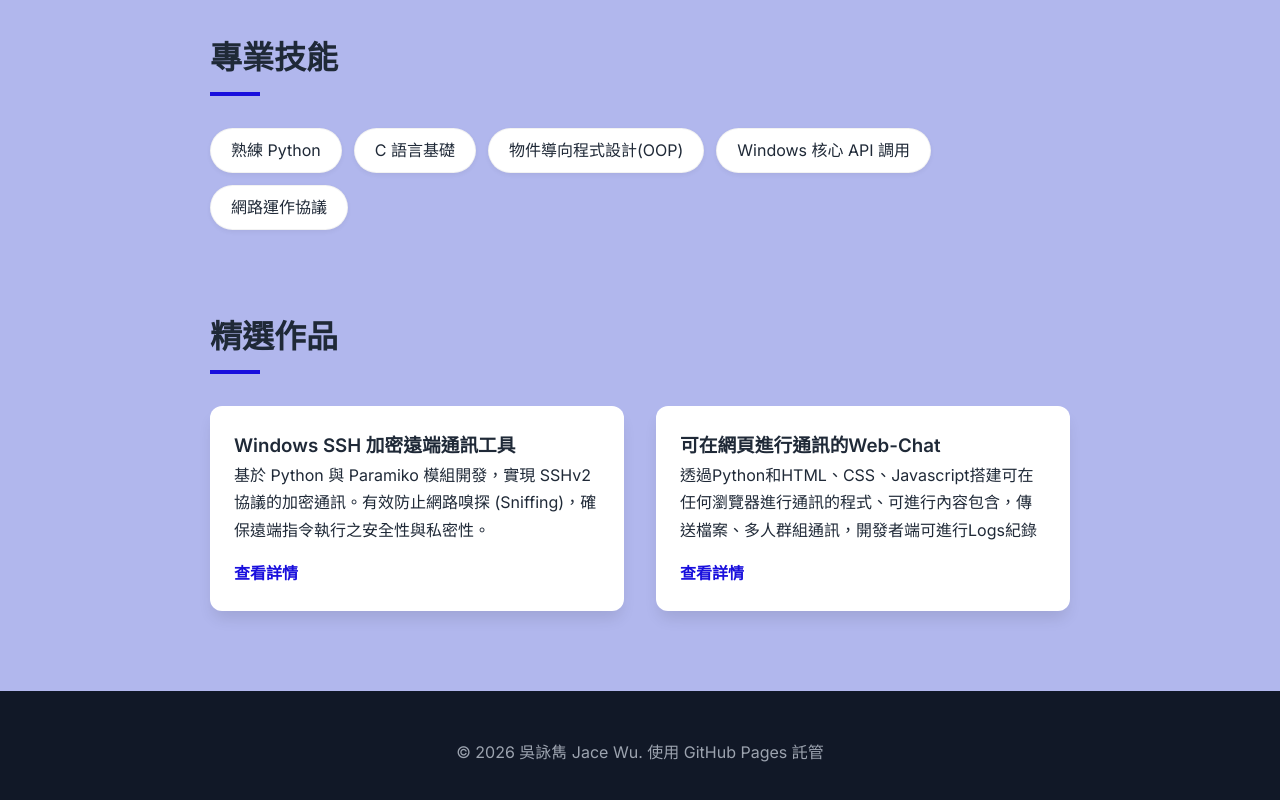
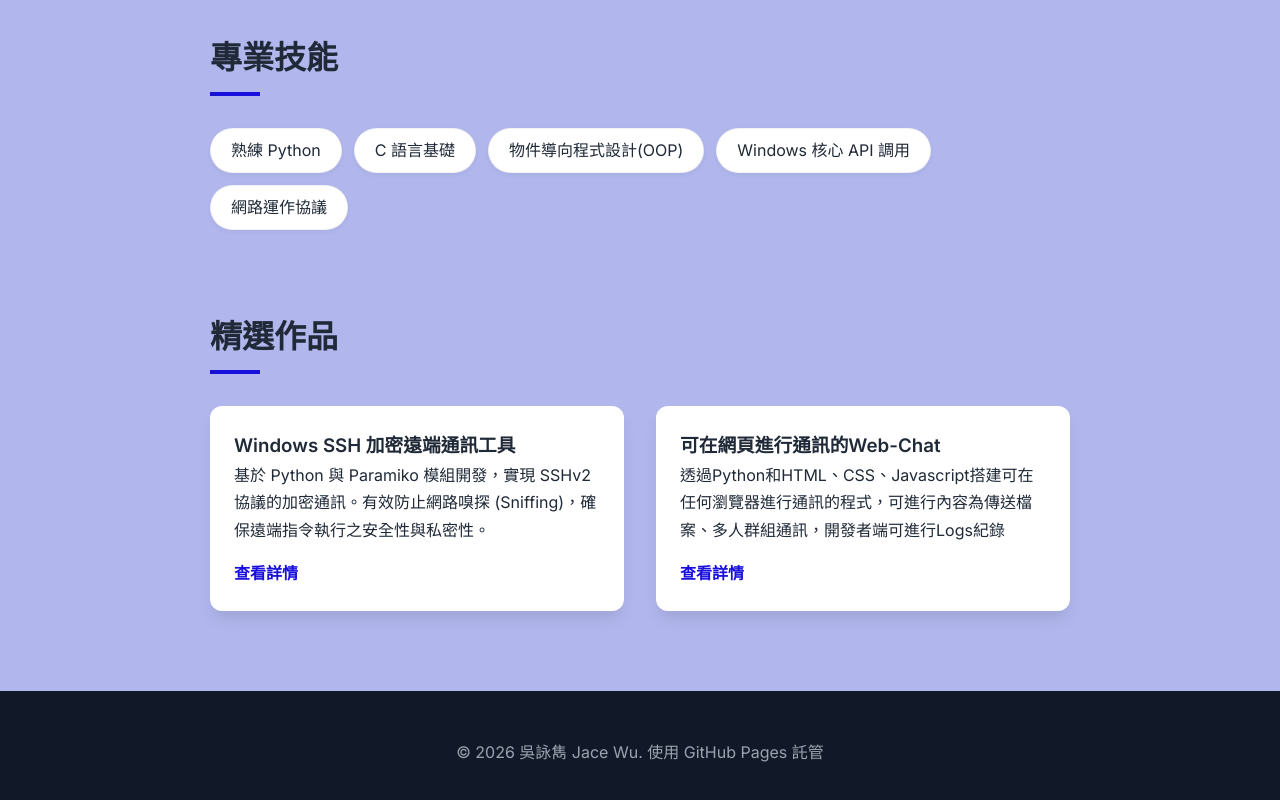
Before and after one commit to weston-cybersecurity/Personal-Resume, a plain HTML site: page index.html in a window 1280 px wide. Shown: the part 1193-1993 px from the top of the page. Drawn offline with Linux system fonts and the light colour scheme.

Commit message:
Update index.html

```diff
--- a/index.html
+++ b/index.html
@@ -99,7 +99,7 @@
                 <div class="project-card">
                     <div class="project-info">
                         <h3>可在網頁進行通訊的Web-Chat</h3>
-                        <p>透過Python和HTML、CSS、Javascript搭建可在任何瀏覽器進行通訊的程式、可進行內容包含，傳送檔案、多人群組通訊，開發者端可進行Logs紀錄</p>
+                        <p>透過Python和HTML、CSS、Javascript搭建可在任何瀏覽器進行通訊的程式，可進行內容為傳送檔案、多人群組通訊，開發者端可進行Logs紀錄</p>
                         <a href="https://github.com/weston-cybersecurity/Web-Chatroom" class="btn-sm">查看詳情</a>
                     </div>
                 </div>
```
